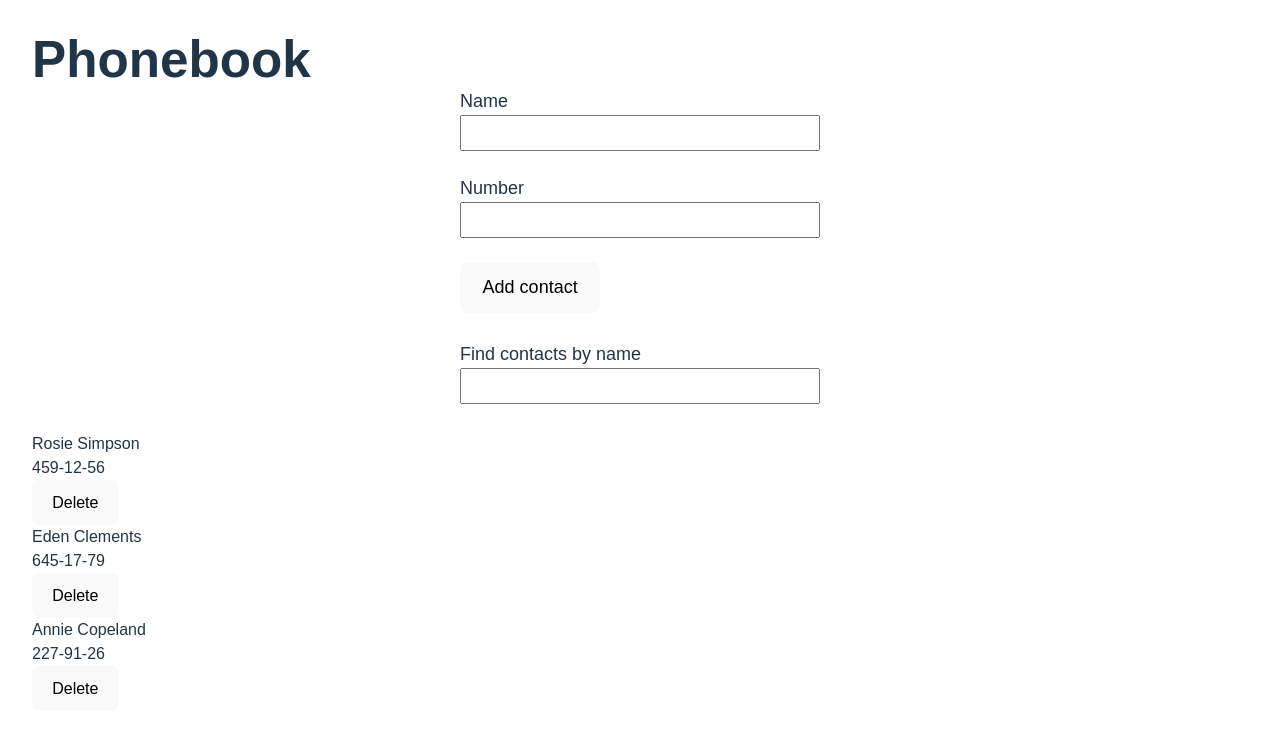
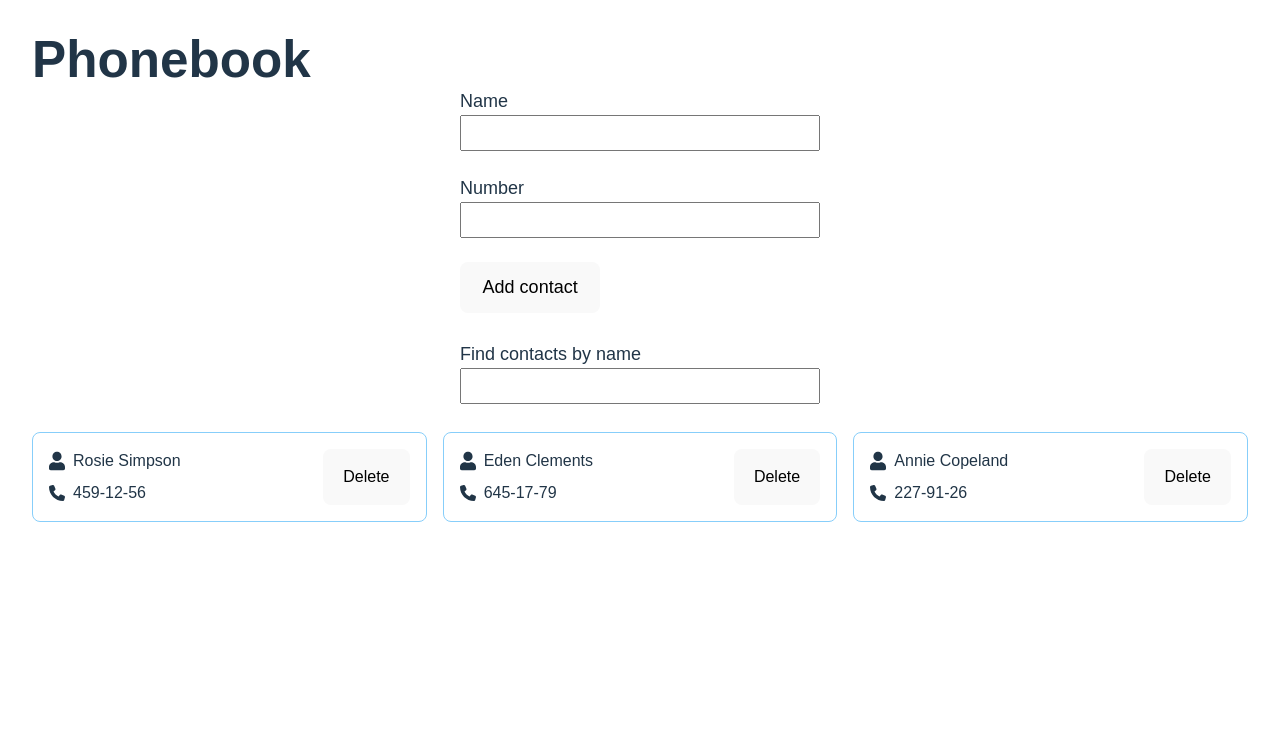
Before and after one commit to vitalii-mieliet/goit-react-hw-03, a React (Vite) app: page / in a window 1280 px wide. Shown: the top 732 px of the page. Built offline with nearby package versions, Linux system fonts and the light colour scheme.

Commit message:
style: - add styles for Contact List component; - add styles for Contact component; - add icons to contact.

```diff
--- a/src/components/Contact/Contact.jsx
+++ b/src/components/Contact/Contact.jsx
@@ -1,9 +1,19 @@
+import { FaUser } from "react-icons/fa";
+import { FaPhone } from "react-icons/fa6";
+
+import css from "./Contact.module.css";
 const Contact = ({ contact: { name, phone, id }, removeContact }) => {
   return (
-    <li>
+    <li className={css.item}>
       <div>
-        <p>{name}</p>
-        <p>{phone}</p>
+        <div className={css.field}>
+          <FaUser />
+          <p>{name}</p>
+        </div>
+        <div className={css.field}>
+          <FaPhone />
+          <p>{phone}</p>
+        </div>
       </div>
       <button
         type="button"
--- a/src/components/Contact/Contact.module.css
+++ b/src/components/Contact/Contact.module.css
@@ -0,0 +1,17 @@
+.item {
+  display: flex;
+  justify-content: space-between;
+  width: calc((100% - 32px) / 3);
+  border: 1px solid lightskyblue;
+  border-radius: 8px;
+  padding: 16px 16px;
+}
+
+.field {
+  display: flex;
+  gap: 8px;
+  margin-bottom: 8px;
+  &:last-child {
+    margin-bottom: 0;
+  }
+}
--- a/src/components/ContactList/ContactList.jsx
+++ b/src/components/ContactList/ContactList.jsx
@@ -1,8 +1,9 @@
 import Contact from "../Contact/Contact";
+import css from "./ContactList.module.css";
 
 const ContactList = ({ contacts, removeContact }) => {
   return (
-    <ul>
+    <ul className={css.list}>
       {contacts.map((contact) => (
         <Contact
           key={contact.id}
--- a/src/components/ContactList/ContactList.module.css
+++ b/src/components/ContactList/ContactList.module.css
@@ -0,0 +1,6 @@
+.list {
+  display: flex;
+  flex-wrap: wrap;
+  justify-content: start;
+  gap: 16px;
+}
```
